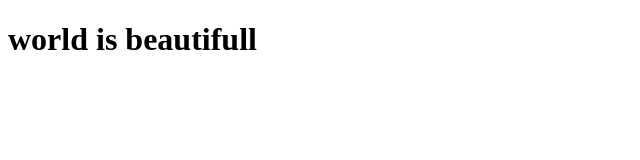
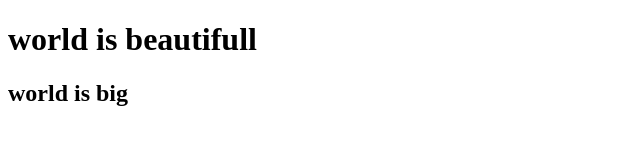
Before and after one commit to landescapes/hello-world-2, a plain HTML site: page index.html in a window 1280 px wide. Shown: the whole page, without its empty margins (0-640 px from the left). Drawn offline with Linux system fonts and the light colour scheme.

Commit message:
Update index.html
create a h2 title "world is big"

```diff
--- a/index.html
+++ b/index.html
@@ -8,6 +8,7 @@
 </head>
 <body>
     <h1>world is beautifull</h1>
+    <h2>world is big<h2>
 
 </body>
 </html>
```
